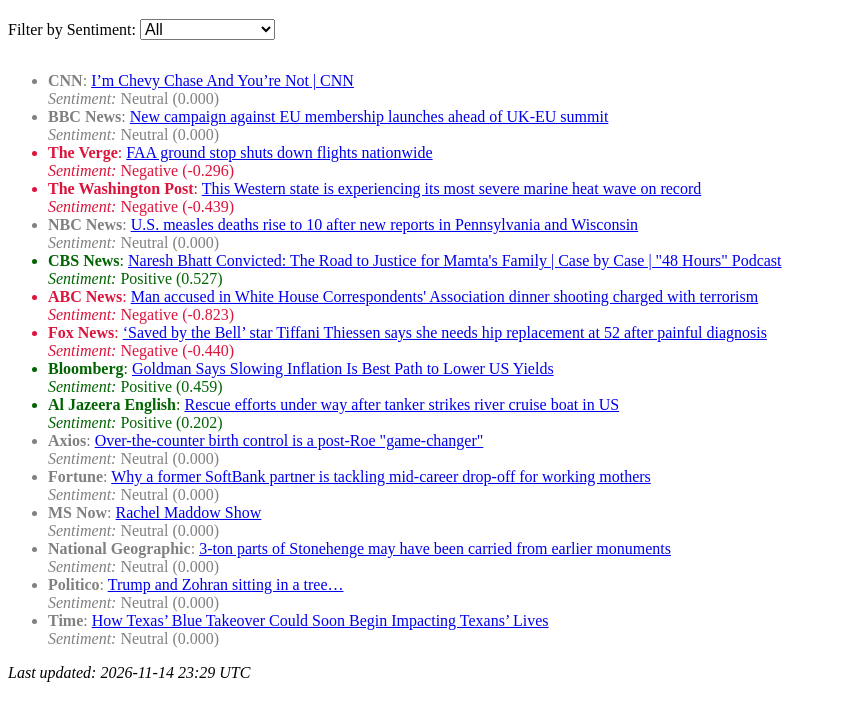
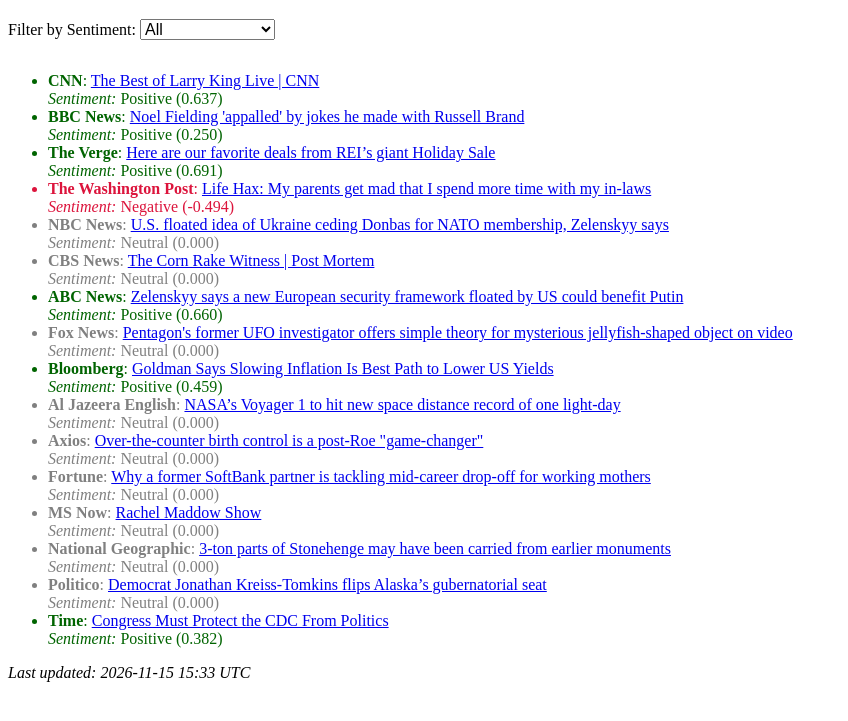
Before and after one commit to faguero123/News-Headlines, a plain HTML site: page index.html in a window 1280 px wide. Shown: the part 61-782 px from the top of the page, without its empty margins (0-848 px from the left). Drawn offline with Linux system fonts and the light colour scheme.

Commit message:
Update dashboard

```diff
--- a/index.html
+++ b/index.html
@@ -2,7 +2,7 @@
 <html>
 <head>
   <meta charset="UTF-8">
-  <title>Most Recent News for 2026-11-14</title>
+  <title>Most Recent News for 2026-11-15</title>
    <style>
     #sentiment-filter {
       margin-bottom: 1em;
@@ -32,24 +32,24 @@
   </select>
 
   <ul>
-<li data-sentiment='neutral'><strong>CNN</strong>: <a href='https://www.cnn.com/videos/title-2551465?iid&#x3D;related-embed_streaming-now'>I’m Chevy Chase And You’re Not | CNN</a><br><em>Sentiment:</em> Neutral (0.000)</li>
-<li data-sentiment='neutral'><strong>BBC News</strong>: <a href='https://www.bbc.co.uk/news/articles/c6174l2q99ejo'>New campaign against EU membership launches ahead of UK-EU summit</a><br><em>Sentiment:</em> Neutral (0.000)</li>
-<li data-sentiment='negative'><strong>The Verge</strong>: <a href='https://www.theverge.com/news/1033489/faa-ground-stop'>FAA ground stop shuts down flights nationwide</a><br><em>Sentiment:</em> Negative (-0.296)</li>
-<li data-sentiment='negative'><strong>The Washington Post</strong>: <a href='https://www.washingtonpost.com/weather/2026/11/13/california-is-experiencing-severe-marine-heat-wave/'>This Western state is experiencing its most severe marine heat wave on record</a><br><em>Sentiment:</em> Negative (-0.439)</li>
-<li data-sentiment='neutral'><strong>NBC News</strong>: <a href='https://www.nbcnews.com/health/health-news/us-measles-deaths-rise-10-new-reports-pennsylvania-wisconsin-rcna609245'>U.S. measles deaths rise to 10 after new reports in Pennsylvania and Wisconsin</a><br><em>Sentiment:</em> Neutral (0.000)</li>
-<li data-sentiment='positive'><strong>CBS News</strong>: <a href='https://www.cbsnews.com/video/111326-48-hours-case-by-case-episode-30/'>Naresh Bhatt Convicted: The Road to Justice for Mamta's Family | Case by Case | "48 Hours" Podcast</a><br><em>Sentiment:</em> Positive (0.527)</li>
-<li data-sentiment='negative'><strong>ABC News</strong>: <a href='https://abcnews.com/Politics/man-accused-white-house-correspondents-association-dinner-shooting/story?id=138118021'>Man accused in White House Correspondents' Association dinner shooting charged with terrorism</a><br><em>Sentiment:</em> Negative (-0.823)</li>
-<li data-sentiment='negative'><strong>Fox News</strong>: <a href='https://www.foxnews.com/entertainment/saved-by-the-bell-star-tiffani-thiessen-needs-hip-replacement-52-after-painful-diagnosis'>‘Saved by the Bell’ star Tiffani Thiessen says she needs hip replacement at 52 after painful diagnosis</a><br><em>Sentiment:</em> Negative (-0.440)</li>
+<li data-sentiment='positive'><strong>CNN</strong>: <a href='https://www.cnn.com/videos/title-2586297?episode&#x3D;2586323&amp;source&#x3D;subwall:vod:episode-2586323&amp;iid&#x3D;related-embed_streaming-now'>The Best of Larry King Live | CNN</a><br><em>Sentiment:</em> Positive (0.637)</li>
+<li data-sentiment='positive'><strong>BBC News</strong>: <a href='https://www.bbc.co.uk/news/articles/cw808ll7x093o'>Noel Fielding 'appalled' by jokes he made with Russell Brand</a><br><em>Sentiment:</em> Positive (0.250)</li>
+<li data-sentiment='positive'><strong>The Verge</strong>: <a href='https://www.theverge.com/gadgets/1032500/best-deals-rei-holiday-sale-2026'>Here are our favorite deals from REI’s giant Holiday Sale</a><br><em>Sentiment:</em> Positive (0.691)</li>
+<li data-sentiment='negative'><strong>The Washington Post</strong>: <a href='https://www.washingtonpost.com/advice/2026/11/14/life-hax-my-parents-get-mad-that-i-spend-more-time-with-my-in-laws/'>Life Hax: My parents get mad that I spend more time with my in-laws</a><br><em>Sentiment:</em> Negative (-0.494)</li>
+<li data-sentiment='neutral'><strong>NBC News</strong>: <a href='https://www.nbcnews.com/world/ukraine/us-floated-idea-ukraine-ceding-donbas-nato-membership-zelenskyy-rcna609297'>U.S. floated idea of Ukraine ceding Donbas for NATO membership, Zelenskyy says</a><br><em>Sentiment:</em> Neutral (0.000)</li>
+<li data-sentiment='neutral'><strong>CBS News</strong>: <a href='https://www.cbsnews.com/video/111426-48-hours-post-mortem-episode-4/'>The Corn Rake Witness | Post Mortem</a><br><em>Sentiment:</em> Neutral (0.000)</li>
+<li data-sentiment='positive'><strong>ABC News</strong>: <a href='https://abcnews.com/International/wireStory/zelenskyy-new-european-security-framework-floated-us-benefit-138138301'>Zelenskyy says a new European security framework floated by US could benefit Putin</a><br><em>Sentiment:</em> Positive (0.660)</li>
+<li data-sentiment='neutral'><strong>Fox News</strong>: <a href='https://www.foxnews.com/us/pentagons-former-ufo-investigator-offers-simple-theory-mysterious-jellyfish-shaped-object-video'>Pentagon's former UFO investigator offers simple theory for mysterious jellyfish-shaped object on video</a><br><em>Sentiment:</em> Neutral (0.000)</li>
 <li data-sentiment='positive'><strong>Bloomberg</strong>: <a href='https://www.bloomberg.com/news/articles/2026-08-21/goldman-says-slowing-inflation-is-best-path-to-lower-us-yields'>Goldman Says Slowing Inflation Is Best Path to Lower US Yields</a><br><em>Sentiment:</em> Positive (0.459)</li>
-<li data-sentiment='positive'><strong>Al Jazeera English</strong>: <a href='https://www.aljazeera.com/news/2026/11/13/rescue-efforts-under-way-after-tanker-strikes-river-cruise-boat-in-us'>Rescue efforts under way after tanker strikes river cruise boat in US</a><br><em>Sentiment:</em> Positive (0.202)</li>
+<li data-sentiment='neutral'><strong>Al Jazeera English</strong>: <a href='https://www.aljazeera.com/news/2026/11/14/nasas-voyager-1-to-hit-new-space-distance-record-of-one-light-day'>NASA’s Voyager 1 to hit new space distance record of one light-day</a><br><em>Sentiment:</em> Neutral (0.000)</li>
 <li data-sentiment='neutral'><strong>Axios</strong>: <a href='https://www.axios.com/2023/07/13/birth-control-prescribed-pharmacists'>Over-the-counter birth control is a post-Roe "game-changer"</a><br><em>Sentiment:</em> Neutral (0.000)</li>
 <li data-sentiment='neutral'><strong>Fortune</strong>: <a href='https://fortune.com/2022/06/01/former-softbank-partner-tackling-mid-career-drop-off-for-working-mothers/'>Why a former SoftBank partner is tackling mid-career drop-off for working mothers</a><br><em>Sentiment:</em> Neutral (0.000)</li>
 <li data-sentiment='neutral'><strong>MS Now</strong>: <a href='https://www.ms.now/rachel-maddow-show'>Rachel Maddow Show</a><br><em>Sentiment:</em> Neutral (0.000)</li>
 <li data-sentiment='neutral'><strong>National Geographic</strong>: <a href='https://www.nationalgeographic.com/history/2021/02/3-ton-parts-stonehenge-may-carried-from-earlier-monuments.html'>3-ton parts of Stonehenge may have been carried from earlier monuments</a><br><em>Sentiment:</em> Neutral (0.000)</li>
-<li data-sentiment='neutral'><strong>Politico</strong>: <a href='https://www.politico.com/newsletters/new-york-playbook-pm/2026/11/13/trump-and-zohran-sitting-in-a-tree-01166061'>Trump and Zohran sitting in a tree…</a><br><em>Sentiment:</em> Neutral (0.000)</li>
-<li data-sentiment='neutral'><strong>Time</strong>: <a href='https://time.com/article/2026/11/13/texas-midterm-elections-democrats-state-government/'>How Texas’ Blue Takeover Could Soon Begin Impacting Texans’ Lives</a><br><em>Sentiment:</em> Neutral (0.000)</li>
+<li data-sentiment='neutral'><strong>Politico</strong>: <a href='https://www.politico.com/news/2026/11/14/jonathan-kreiss-tomkins-wins-alaska-governor-01166573'>Democrat Jonathan Kreiss-Tomkins flips Alaska’s gubernatorial seat</a><br><em>Sentiment:</em> Neutral (0.000)</li>
+<li data-sentiment='positive'><strong>Time</strong>: <a href='https://time.com/article/2026/11/14/congress-must-protect-the-cdc-from-politics/'>Congress Must Protect the CDC From Politics</a><br><em>Sentiment:</em> Positive (0.382)</li>
 </ul>
-  <p><em>Last updated: 2026-11-14 23:29 UTC</em></p>
+  <p><em>Last updated: 2026-11-15 15:33 UTC</em></p>
 
   <script>
     function filterSentiment() {
```
